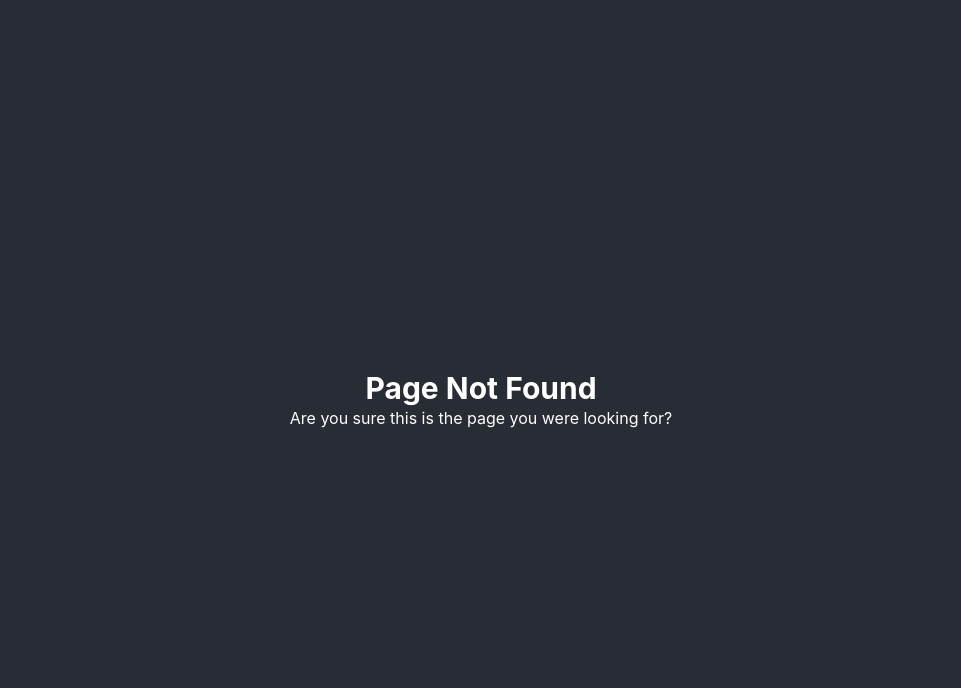
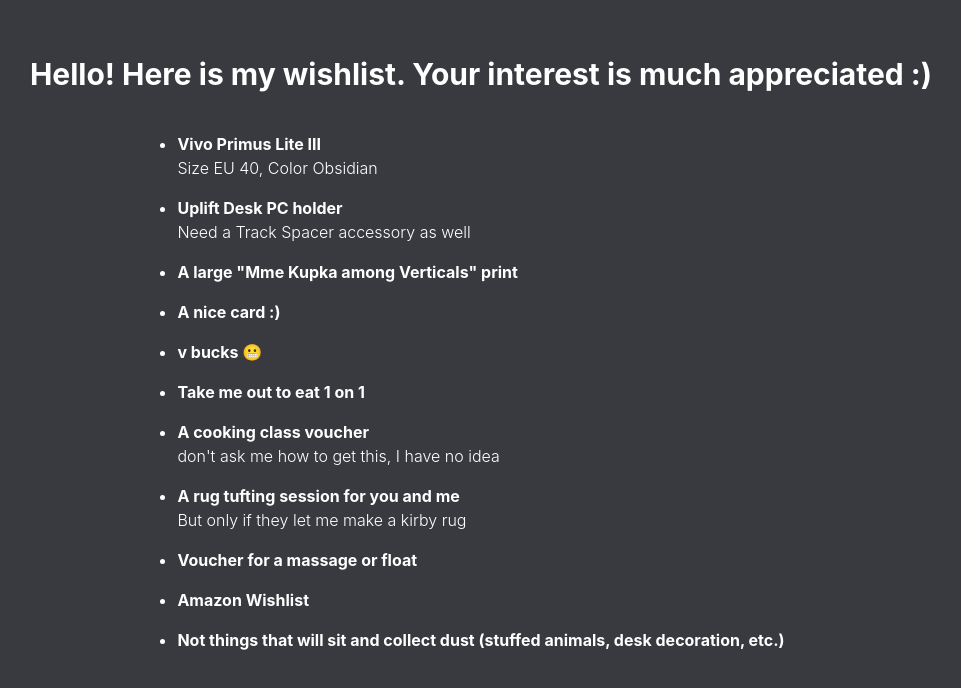
Before and after one commit to martinjaime/personal-site, a React (Create React App) app in the folder frontend/: page /wishlist in a window 1280 px wide. Before the commit this address had no page. Shown: the top 688 px of the page, without its empty margins (159-1120 px from the left). Built offline with nearby package versions, Linux system fonts and the light colour scheme.

Commit message:
Wishlist page

```diff
--- a/frontend/src/App.tsx
+++ b/frontend/src/App.tsx
@@ -2,12 +2,14 @@
 import { BrowserRouter, Route, Routes } from 'react-router-dom';
 import Home from './pages/Home';
 import PageNotFound from './components/PageNotFound';
+import WishList from './pages/WishList';
 
 function App() {
   return (
     <BrowserRouter>
       <Routes>
         <Route path="/" element={<Home />} />
+        <Route path="/wishlist" element={<WishList />} />
         <Route path="*" element={<PageNotFound />} />
       </Routes>
     </BrowserRouter>
--- /dev/null
+++ b/frontend/src/pages/WishList.tsx
@@ -0,0 +1,73 @@
+import React from "react";
+
+interface WishListItem {
+  description: string;
+  url?: string;
+  details?: string;
+}
+
+const wishListItems: WishListItem[] = [
+  {
+    description: "Vivo Primus Lite III",
+    details: "Size EU 40, Color Obsidian",
+    url: "https://www.vivobarefoot.com/us/primus-lite-iii-mens-ss22?colour=Obsidian",
+  },
+  {
+    description: "Uplift Desk PC holder",
+    details: "Need a Track Spacer accessory as well",
+    url: "https://www.upliftdesk.com/cpu-holder-by-uplift-desk/",
+  },
+  {
+    description: 'A large "Mme Kupka among Verticals" print'
+  },
+  {
+    description: "A nice card :)"
+  },
+  {
+    description: "v bucks 😬"
+  },
+  {
+    description: "Take me out to eat 1 on 1"
+  },
+  {
+    description: "A cooking class voucher",
+    details: "don't ask me how to get this, I have no idea"
+  },
+  {
+    description: "A rug tufting session for you and me",
+    details: "But only if they let me make a kirby rug",
+    url: "https://www.vibesdiystudio.com/book",
+  },
+  {
+    description: "Voucher for a massage or float",
+  },
+  {
+    description: "Amazon Wishlist",
+    url: "https://www.amazon.com/hz/wishlist/ls/RO0JJLMLD38Y?ref_=wl_share",
+  },
+  {
+    description: "Not things that will sit and collect dust (stuffed animals, desk decoration, etc.)",
+  },
+]
+
+const WishList: React.FC = () => {
+  return (
+    <div className="flex flex-col items-center h-full text-white p-4">
+      <h1 className="py-10">
+        Hello! Here is my wishlist. Your interest is much appreciated :)
+      </h1>
+      <ul className="space-y-4 px-4">
+        {wishListItems.map(item => (
+          <li key={item.description}>
+            <a className={`font-bold ${item.url && "hover:text-blue-700"}`} href={item.url}>
+              {item.description}
+            </a>
+            {item.details && <p className="font-light">{item.details}</p>}
+          </li>
+        ))}
+      </ul>
+    </div>
+  )
+}
+
+export default WishList;
--- a/frontend/src/styles/index.css
+++ b/frontend/src/styles/index.css
@@ -3,7 +3,7 @@
 @tailwind utilities;
 
 #root {
-  background-color: #282c34;
+  background-color: #383a3f;
   height: 100vh;
   width: 100vw;
 }
@@ -53,3 +53,7 @@
   line-height: 2.25rem;
   font-weight: 700;
 }
+
+ul {
+  list-style-type: disc;
+}
```
